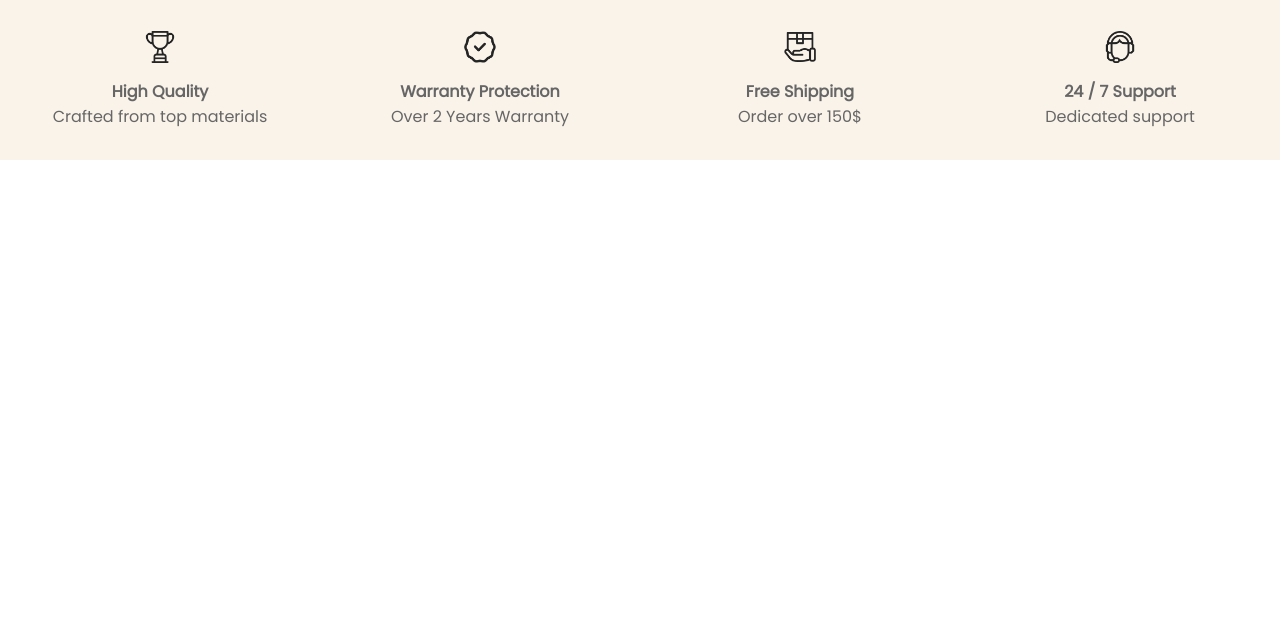
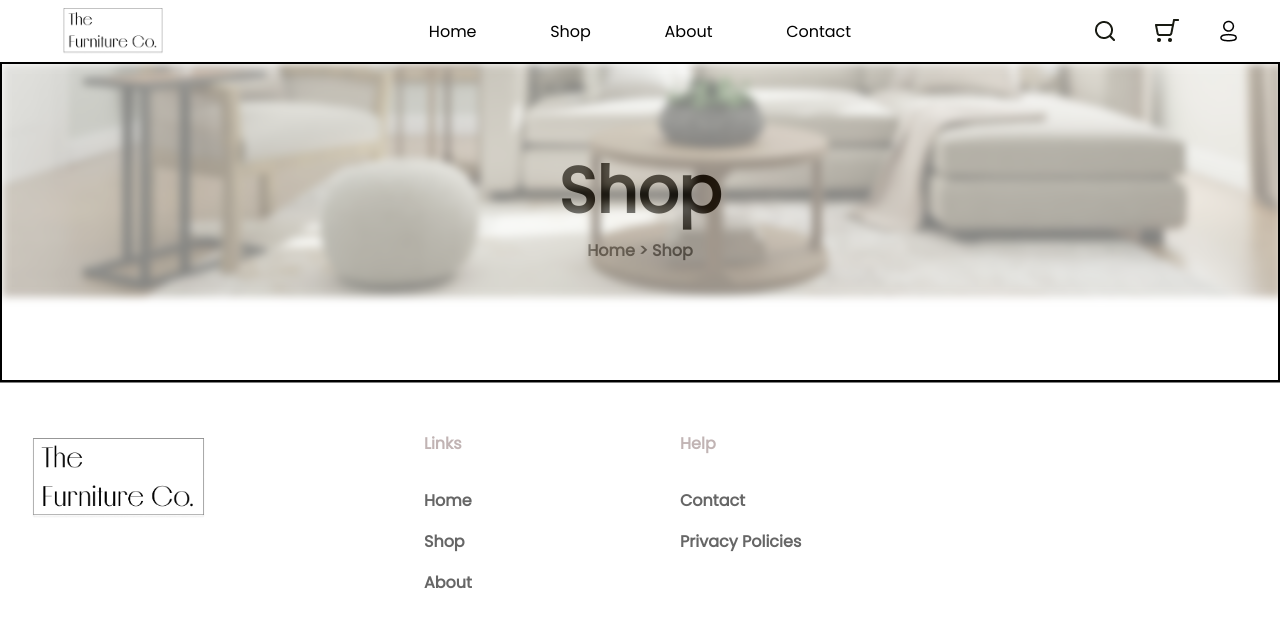
Before and after one commit to code-Harsh247/FRSS-project, a React (Create React App) app in the folder frontend/: page /shop in a window 1280 px wide. Shown: the top 628 px of the page. Built offline with nearby package versions, Linux system fonts and the light colour scheme.

Commit message:
servicebanner done

```diff
--- a/frontend/src/pages/Shop.js
+++ b/frontend/src/pages/Shop.js
@@ -1,29 +1,28 @@
 import React from 'react'
 import Navbar from '../components/Navbar/Navbar';
-// import BRsection from '../components/BrowseRangeSection/BRsection';
-// import bannerImg from '../components/assets/images/homepage banner img.jpg'
-// import CustomButton from '../components/Button/CustomButton';
+import BRsection from '../components/BrowseRangeSection/BRsection';
+import bannerImg from '../components/assets/images/homepage banner img.jpg'
+import CustomButton from '../components/Button/CustomButton';
 import Footer from '../components/Footer/Footer';
 import { useNavigate } from 'react-router-dom';
-// import AboutUs from '../components/AboutUs/AboutUs';
+import AboutUs from '../components/AboutUs/AboutUs';
 import ShopBanner from '../components/ShopBanner/ShopBanner';
-import ServiceBanner from '../components/ServiceBanner/ServiceBanner';
+// import ProductCard from '../components/ProductCard/ProductCard';
 
 const Shop = () => {
 
     const navigate = useNavigate();
-    const goToHome = ()=>{
-        navigate('/');
+
+    const goToShop = ()=>{
+        navigate('/shop');
     }
 
     return (
-        <div className='Shop-Container'>
+        <div className='container'>
 
-                {/* <Navbar />
+                <Navbar />
                 <ShopBanner/>
-
-            <Footer/> */}
-            <ServiceBanner/>
+            <Footer/>
 
         </div>
 
```
